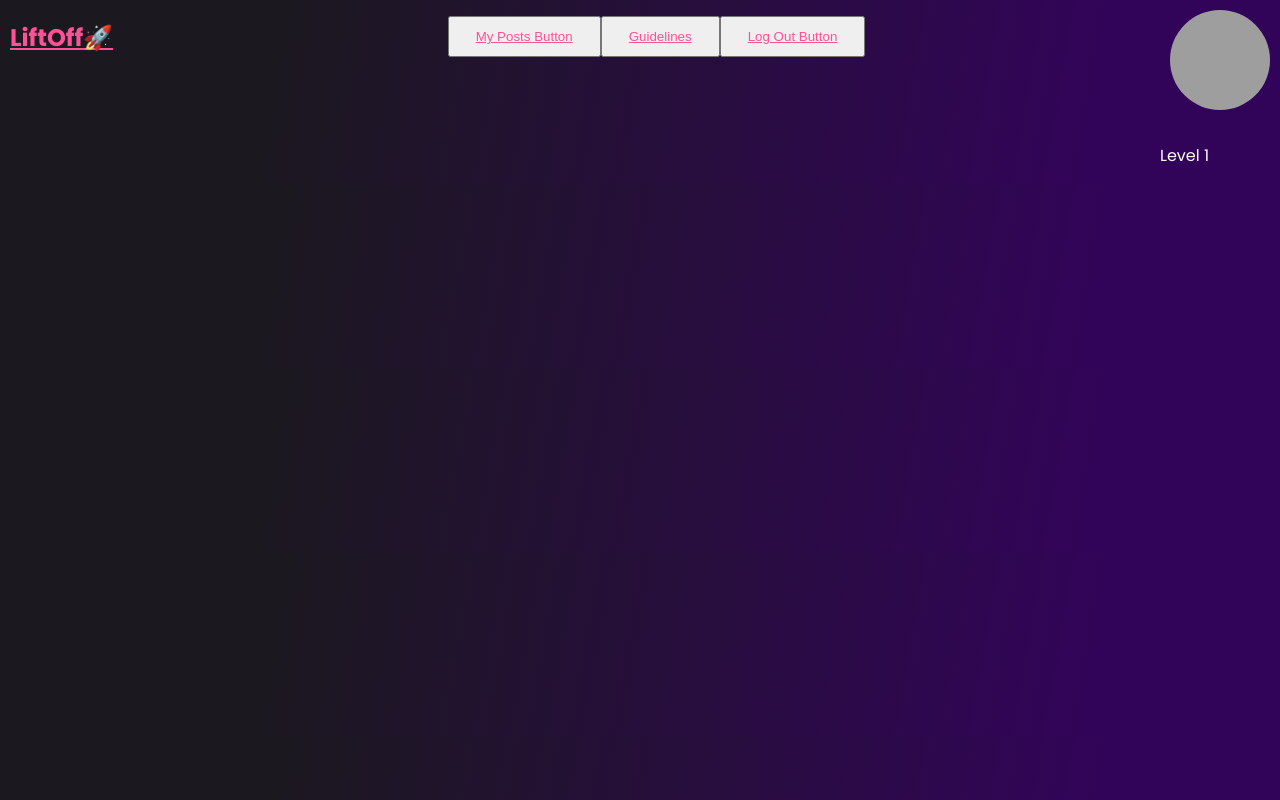
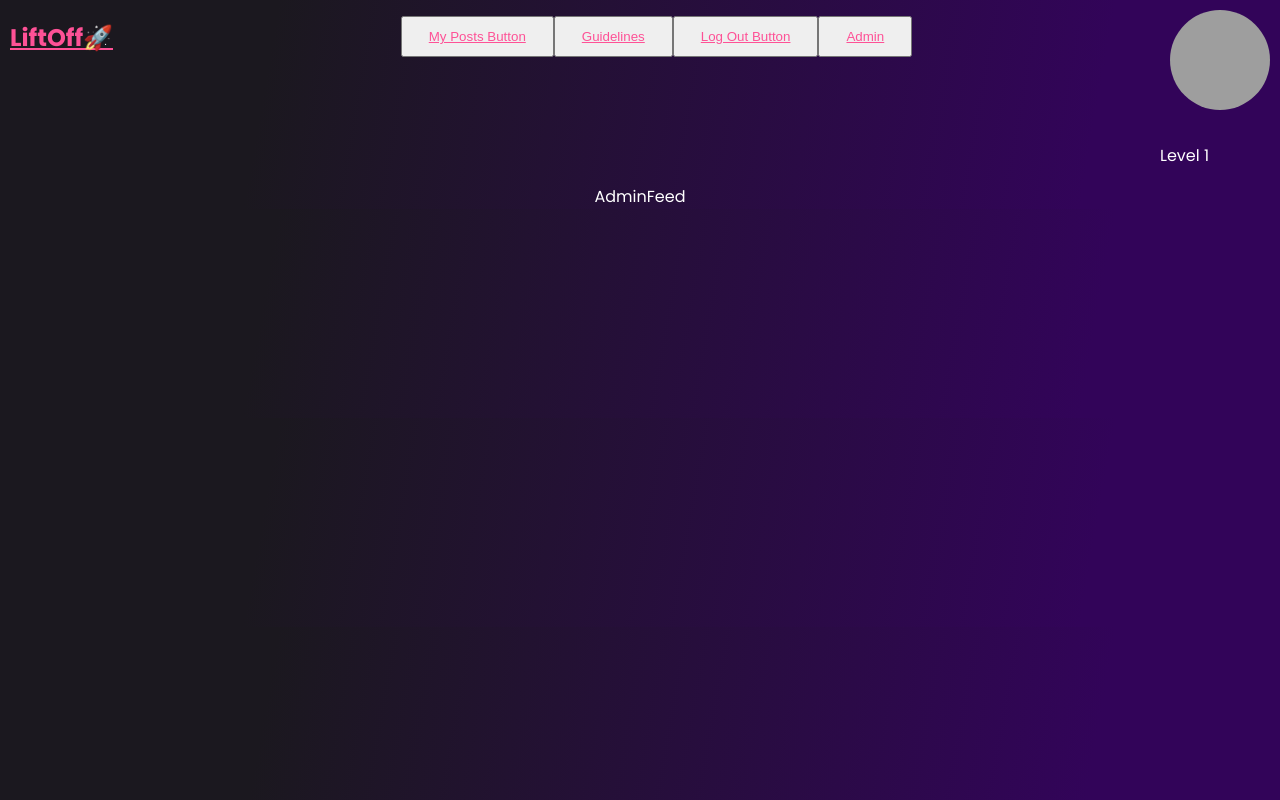
Before and after one commit to kel-si/LiftOff, a React (Create React App) app in the folder client/: page /admin in a window 1280 px wide. Built offline with nearby package versions, Linux system fonts and the light colour scheme; no server answers; grey boxes are pictures that could not be loaded.

Commit message:
create AdminFeed component

```diff
--- a/client/src/App.js
+++ b/client/src/App.js
@@ -7,6 +7,7 @@ import Landing from "./components/Landing";
 import Register from "./components/user-management/Register";
 import Quiz from "./components/Quiz";
 import axios from "axios";
+import AdminFeed from "./components/admin/AdminFeed";
 
 export default function App() {
 
@@ -56,6 +57,7 @@ export default function App() {
           <Route path="/" element={<Landing handleLogin={handleLogin} />} />
           <Route path="/register" element={<Register handleLogin={handleLogin} />} />
           <Route path="/quiz" element={<Quiz />} />
+          <Route path="/admin" element={<AdminFeed />} />
         </Routes>
       </Router>
     </div>
--- a/client/src/components/Navbar.js
+++ b/client/src/components/Navbar.js
@@ -24,6 +24,11 @@ export default function Navbar(props) {
             <Link to="/">Log Out Button</Link>
           </li>
         </button>
+        <button>
+          <li>
+            <Link to="/admin">Admin</Link>
+          </li>
+        </button>
       </ul>
       <div className="avatar-container">
         <img
--- /dev/null
+++ b/client/src/components/admin/AdminFeed.js
@@ -0,0 +1,7 @@
+import React from 'react'
+
+export default function AdminFeed() {
+  return (
+    <div className='page-container'>AdminFeed</div>
+  )
+}
```
